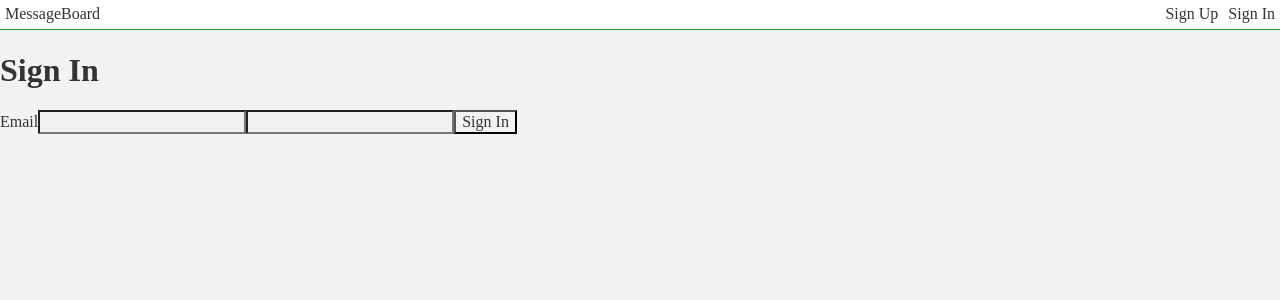
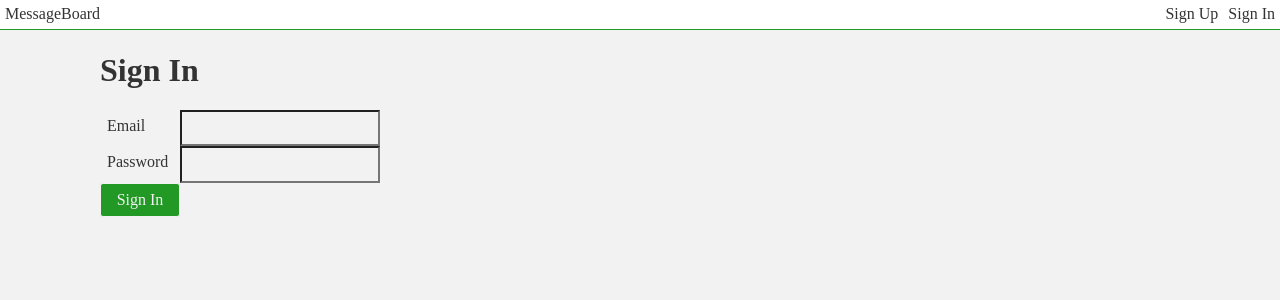
Before and after one commit to GlynL/messageboard--client, a React (Create React App) app: page /signin in a window 1280 px wide. Shown: the top 300 px of the page. Built offline with nearby package versions, Linux system fonts and the light colour scheme.

Commit message:
added basic form styling

```diff
--- a/src/components/auth/Form.js
+++ b/src/components/auth/Form.js
@@ -1,4 +1,5 @@
 import React from "react";
+import "../../styles/form.css";
 
 class Form extends React.Component {
   constructor(props) {
@@ -20,22 +21,28 @@ class Form extends React.Component {
 
   render() {
     return (
-      <form onSubmit={this.handleSubmit}>
-        <label htmlFor="email">Email</label>
+      <form className="form" onSubmit={this.handleSubmit}>
+        <label className="form__label" htmlFor="email">
+          Email
+        </label>
         <input
+          className="form__input"
           type="text"
           name="email"
           value={this.state.email}
           onChange={this.handleChange}
         />
-        <label htmlFor="password" />
+        <label className="form__label" htmlFor="password">
+          Password
+        </label>
         <input
+          className="form__input"
           type="password"
           name="password"
           value={this.state.password}
           onChange={this.handleChange}
         />
-        <button>{this.props.buttonText}</button>
+        <button className="form__button">{this.props.buttonText}</button>
       </form>
     );
   }
--- a/src/components/auth/Signin.js
+++ b/src/components/auth/Signin.js
@@ -10,7 +10,7 @@ export const Signin = props => {
   }
 
   return (
-    <div>
+    <div className="container">
       <h1>Sign In</h1>
       {props.errorMessage && <div>{props.errorMessage}</div>}
       <Form handleSubmit={handleSubmit} buttonText="Sign In" />
--- a/src/components/auth/Signup.js
+++ b/src/components/auth/Signup.js
@@ -10,7 +10,7 @@ export const Signup = props => {
   };
 
   return (
-    <div>
+    <div className="container">
       <h1>Signup</h1>
       {props.errorMessage && <div>{props.errorMessage}</div>}
       <Form handleSubmit={handleSubmit} buttonText="Sign Up" />
--- /dev/null
+++ b/src/styles/form.css
@@ -0,0 +1,27 @@
+.form {
+  display: grid;
+  grid-template-columns: 80px 200px;
+}
+
+.form__label {
+  padding: 7px;
+}
+.form__input {
+  padding: 7px;
+}
+.form__button {
+  background: var(--primary-color);
+  border: 1px solid var(--light-color);
+  color: var(--light-color);
+  padding: 7px 0 7px 0;
+  cursor: pointer;
+  box-sizing: border-box;
+  border-radius: 3px;
+}
+
+.form__button:hover,
+.form__button:focus {
+  background: var(--light-color);
+  border-color: var(--primary-color);
+  color: var(--primary-color);
+}
--- a/src/styles/index.css
+++ b/src/styles/index.css
@@ -9,6 +9,16 @@
 * {
   color: var(--dark-color);
   background: var(--light-color);
+}
+
+.container {
+  margin: 0 100px 0 100px;
+}
+
+@media only screen and (max-width: 600px) {
+  .container {
+    margin: 0 20px 0 20px;
+  }
 }
 
 /*! normalize.css v8.0.1 | MIT License | github.com/necolas/normalize.css */
```
Also changed, not shown: 1 other file (tests, documents, lock files or other folders).
